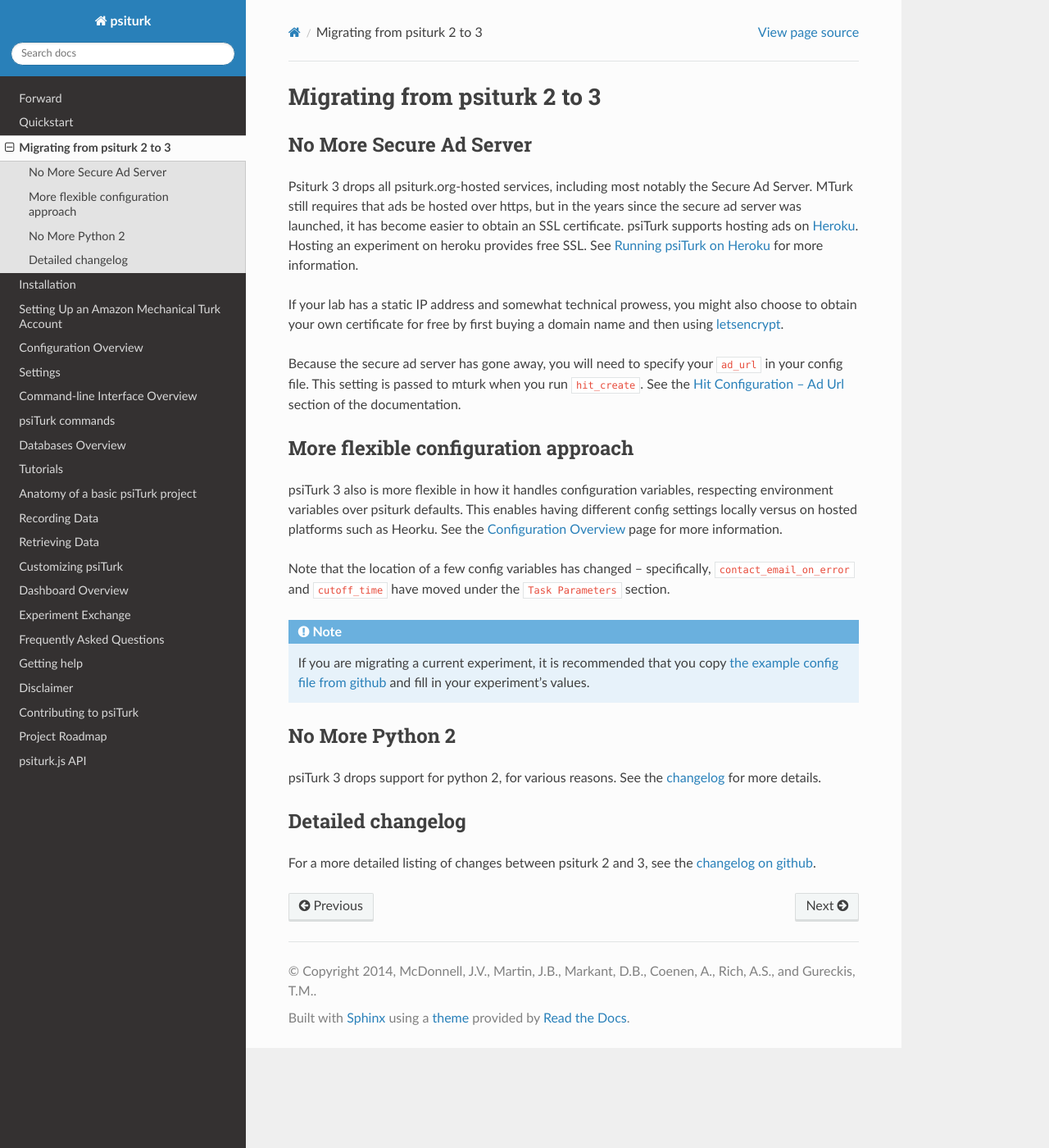
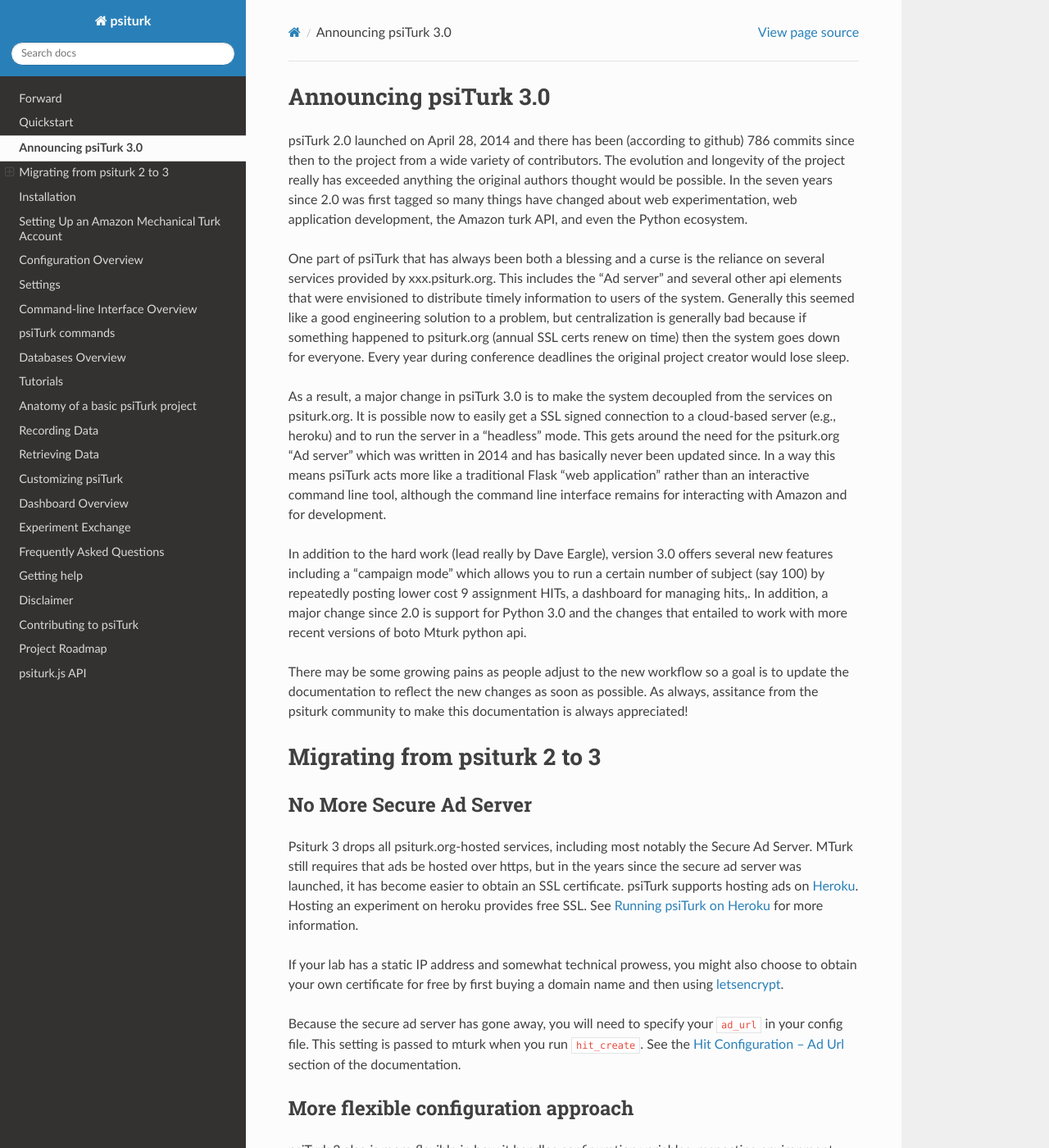
Before and after one commit to NYUCCL/psiTurk, a Sphinx documentation site: the page built from doc/migrating.rst, in a window 1280 px wide and 1400 px high. Shown: the whole window at 82% size. Built offline with Sphinx 7.4.7 and the Read the Docs theme 2.0.0, drawn with Linux system fonts in a browser that asks for light colours; the version number could not be read and is left out.

Commit message:
psiturk 3.0 announcement draft

```diff
--- a/doc/migrating.rst
+++ b/doc/migrating.rst
@@ -1,4 +1,43 @@
 .. _migrating:
+
+
+Announcing psiTurk 3.0
+~~~~~~~~~~~~~~~~~~~~~~
+
+psiTurk 2.0 launched on April 28, 2014 and there has been (according to github) 786
+commits since then to the project from a wide variety of contributors.  The evolution and
+longevity of the project really has exceeded anything the original authors thought
+would be possible.  In the seven years since 2.0 was first tagged so many things have changed
+about web experimentation, web application development, the Amazon turk API, and even the
+Python ecosystem.
+
+One part of psiTurk that has always been both a blessing and a curse is the reliance on
+several services provided by xxx.psiturk.org.  This includes the "Ad server" and several other
+api elements that were envisioned to distribute timely information to users of the system.
+Generally this seemed like a good engineering solution to a problem, but centralization is generally
+bad because if something happened to psiturk.org (annual SSL certs renew on time) then the system
+goes down for everyone.  Every year during conference deadlines the original project creator
+would lose sleep.
+
+As a result, a major change in psiTurk 3.0 is to make the system decoupled from the services on
+psiturk.org.  It is possible now to easily get a SSL signed connection to a cloud-based server (e.g.,
+heroku) and to run the server in a "headless" mode. This gets around the need for the psiturk.org
+"Ad server" which was written in 2014 and has basically never been updated since.  In a way this
+means psiTurk acts more like a traditional Flask "web application" rather than an interactive
+command line tool, although the command line interface remains for interacting with Amazon and
+for development.
+
+In addition to the hard work (lead really by Dave Eargle), version 3.0 offers several new features
+including a "campaign mode" which allows you to run a certain number of subject (say 100) by repeatedly
+posting lower cost 9 assignment HITs, a dashboard for managing hits,.  In addition, a major change
+since 2.0 is support for Python 3.0 and the changes that entailed to work with more recent
+versions of boto Mturk python api.
+
+There may be some growing pains as people adjust to the new workflow so a goal is to update the
+documentation to reflect the new changes as soon as possible.  As always, assitance from the psiturk
+community to make this documentation is always appreciated!
+
+
 
 Migrating from psiturk 2 to 3
 ~~~~~~~~~~~~~~~~~~~~~~~~~~~~~
```
